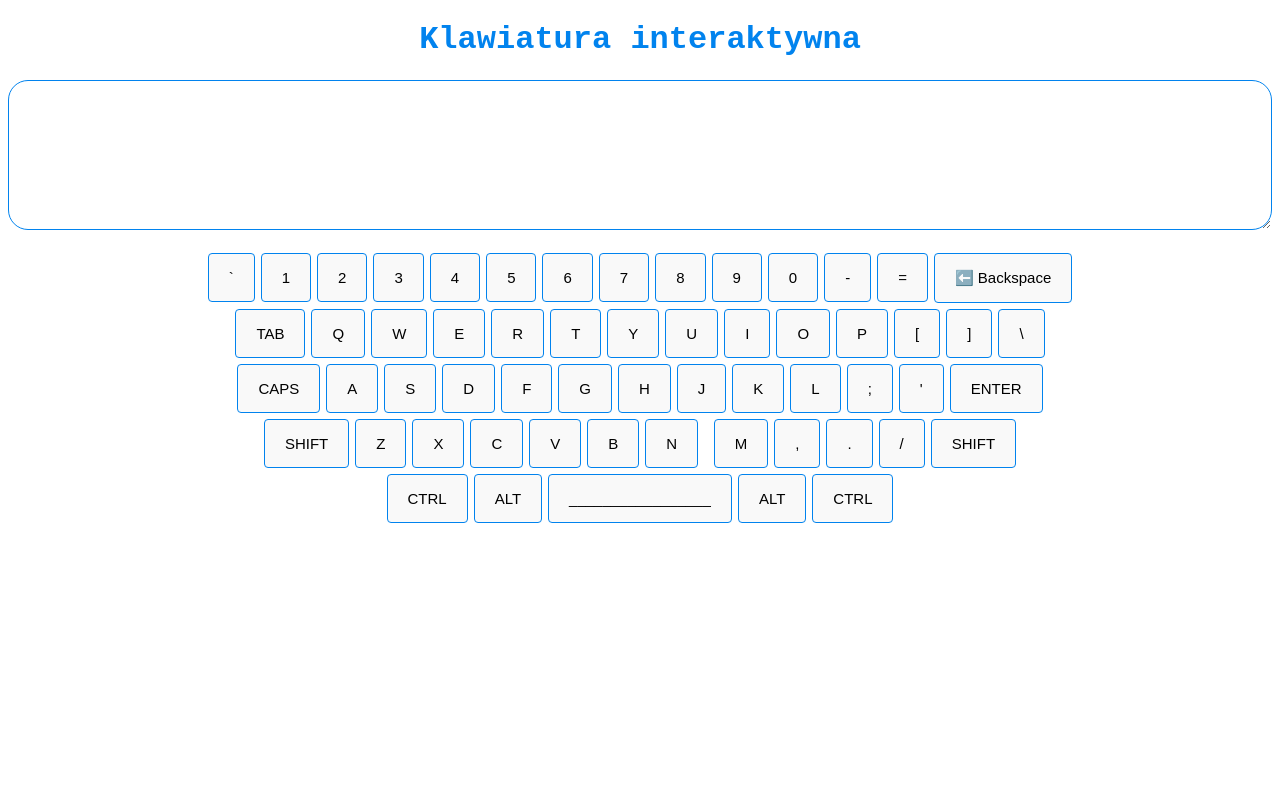
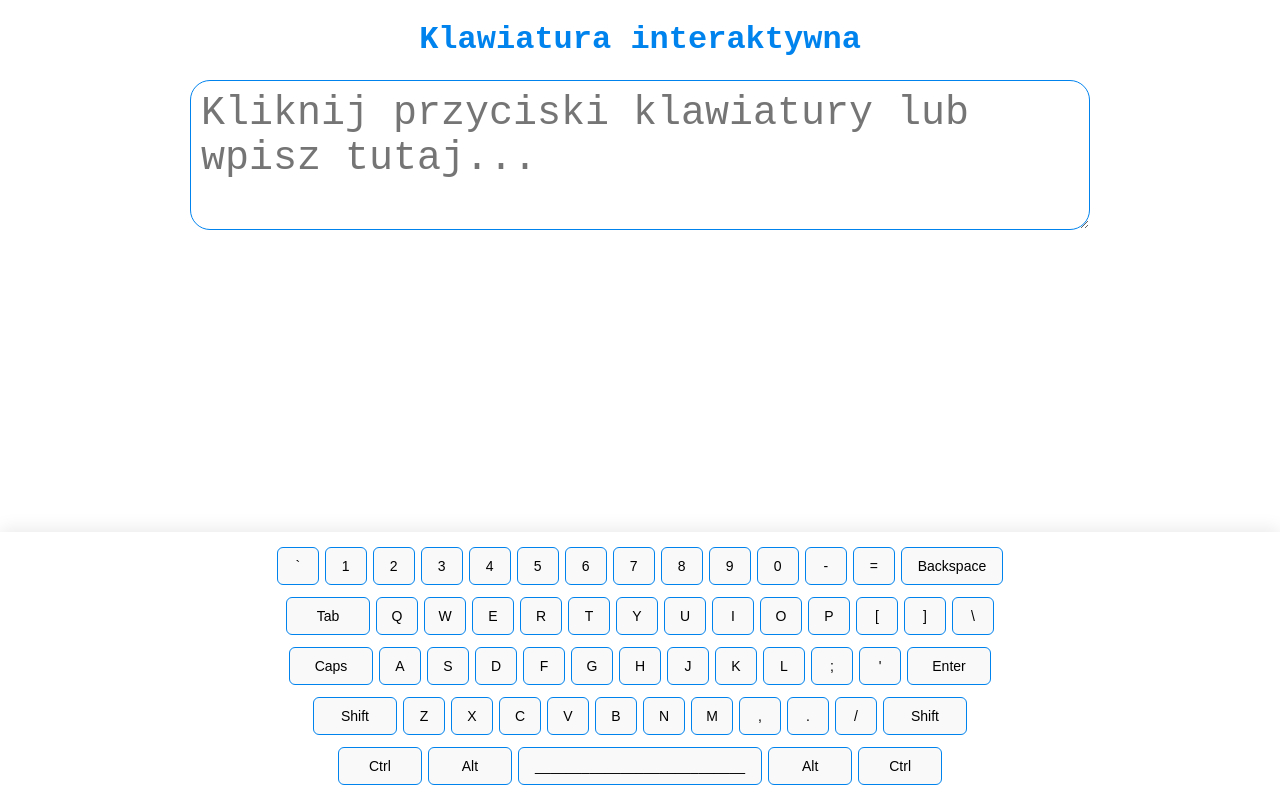
Before and after one commit to nic00la1/interactive-keyboard, a React (Vite) app in the folder interactive-keyboard/: page / in a window 1280 px wide. Built offline with nearby package versions, Linux system fonts and the light colour scheme.

Commit message:
logika + opis dokumentacji

```diff
--- a/interactive-keyboard/src/App.css
+++ b/interactive-keyboard/src/App.css
@@ -42,3 +42,73 @@ button:hover {
     background-color: #319ef7;
     color: white;
 }
+
+/* Layout aplikacji */
+.app-root {
+    padding-bottom: 260px; /* miejsce dla przyklejonej klawiatury */
+}
+
+.input-area {
+    max-width: 900px;
+    margin: 10px auto 20px;
+}
+
+.chat-log {
+    margin-top: 12px;
+    max-height: 200px;
+    overflow: auto;
+}
+
+.chat-item {
+    padding: 6px 8px;
+    border-radius: 6px;
+    background: #f1f5fb;
+    margin-bottom: 6px;
+    border: 1px solid #e6eefb;
+}
+
+/* Klawiatura "przyklejona" do dołu ekranu*/
+.keyboard {
+    position: fixed;
+    left: 0;
+    right: 0;
+    bottom: 0;
+    background: #ffffff;
+    box-shadow: 0 -4px 16px rgba(0,0,0,0.08);
+    padding: 12px 8px;
+    display: flex;
+    flex-direction: column;
+    gap: 6px;
+    align-items: center;
+    z-index: 1000;
+}
+
+.keyboard .row {
+    display: flex;
+    justify-content: center;
+    flex-wrap: nowrap;
+}
+
+.key {
+    min-width: 42px;
+    padding: 10px 12px;
+    margin: 3px;
+    border-radius: 6px;
+    font-size: 14px;
+}
+
+.key.wide {
+    min-width: 84px;
+    padding-left: 16px;
+    padding-right: 16px;
+}
+
+/* Efekt naciśnięcia klawisza */
+.key:active {
+    transform: translateY(1px);
+}
+
+/* Zrób spację widzialną dłużej */
+.row button:nth-child(1).space {
+    min-width: 160px;
+}
--- a/interactive-keyboard/src/App.jsx
+++ b/interactive-keyboard/src/App.jsx
@@ -1,89 +1,168 @@
-export default App
+import React from 'react'
 import './App.css'
 
 function App() {
+  // Przechowuje aktualny tekst wpisywany przez użytkownika,
+  // historię czatu, stan klawisza Caps Lock oraz stan klawisza Shift
+  const [text, setText] = React.useState('')
+  const [chat, setChat] = React.useState([])
+  const [capsLock, setCapsLock] = React.useState(false)
+  const [shiftActive, setShiftActive] = React.useState(false)
+  const idRef = React.useRef(1)
+  // idRef ---> dokładnie jeden ref do przechowywania ID wiadomości czatu
+
+  // Znaki, które pojawiają się po naciśnięciu klawisza Shift wraz z danym klawiszem
+  const shifted = {
+    '`': '~',
+    '1': '!',
+    '2': '@',
+    '3': '#',
+    '4': '$',
+    '5': '%',
+    '6': '^',
+    '7': '&',
+    '8': '*',
+    '9': '(',
+    '0': ')',
+    '-': '_',
+    '=': '+',
+    '[': '{',
+    ']': '}',
+    '\\': '|',
+    ';': ':',
+    "'": '"',
+    ',': '<',
+    '.': '>',
+    '/': '?'
+  }
+
+  // Układ wierszy (ciągi znaków). Użyj '___________________________' dla długiego klawisza spacji.
+  const rows = [
+    ['`','1','2','3','4','5','6','7','8','9','0','-','=','Backspace'],
+    ['Tab','Q','W','E','R','T','Y','U','I','O','P','[',']','\\'],
+    ['Caps','A','S','D','F','G','H','J','K','L',';','\'','Enter'],
+    ['Shift','Z','X','C','V','B','N','M',',','.','/','Shift'],
+    ['Ctrl','Alt','___________________________','Alt','Ctrl']
+  ]
+
+  function computeChar(label) {
+    // Zwraca znak do wstawienia zgodnie z zasadami CAPS LOCK/SHIFT
+    if (label.length === 1) {
+      const isLetter = /[a-zA-Z]/.test(label) // czy to litera
+      if (isLetter) {
+        const upper = capsLock ? label.toUpperCase() : label.toLowerCase()
+        // jeśli SHIFT jest aktywny, odwróć wielkość liter
+        return shiftActive ? (upper === label ? label.toLowerCase() : label.toUpperCase()) : (capsLock ? label.toUpperCase() : label.toLowerCase())
+      }
+      // jeśli SHIFT jest aktywny i istnieje odpowiednik w shifted, zwróć go
+      if (shiftActive && shifted[label]) return shifted[label]
+      if (shiftActive && /[a-zA-Z]/.test(label)) return label.toUpperCase() // a-zA-Z oznacza litery, które się zmieniają po naciśnięciu SHIFT
+      return label
+    }
+    return ''
+  }
+
+  function handleKey(label) {
+    if (label === 'Backspace') {
+      setText(t => t.slice(0, -1))
+      return
+    }
+    if (label === 'Tab') {
+      setText(t => t + '\t')
+      if (shiftActive) setShiftActive(false)
+      return
+    }
+    if (label === '___________________________') { // Klawisz spacji
+      setText(t => t + ' ')
+      if (shiftActive) setShiftActive(false)
+      return
+    }
+    if (label === 'Enter') {
+      // Wysłanie czatu
+      const value = text.trim()
+      const id = idRef.current++
+      if (value.length > 0) {
+        setChat(c => [...c, { id, value }]) // Dodaj wiadomość do historii czatu
+      }
+      setText('')
+      if (shiftActive) setShiftActive(false)
+      return
+    }
+    if (label === 'Caps') {
+      setCapsLock(v => !v)
+      return
+    }
+    if (label === 'Shift') {
+      // Zrób SHIFT aktywnym dla następnego naciśnięcia klawisza
+      setShiftActive(true)
+      return
+    }
+
+    // --- CTRL I ALT nie robi nic na ten moment -----> program go ignoruje -->
+    if (label === 'Ctrl' || label === 'Alt') return
+
+    // W przeciwnym razie wstaw znak(i)
+    const ch = computeChar(label)
+    if (ch) {
+      // Jeśli to litera, zastosuj odpowiednio logikę caps/shift
+      const finalChar = (() => {
+        if (label.length === 1 && /[a-zA-Z]/.test(label)) {
+          let base = label
+          // CAPSLOCK sprawia, że litery są wielkie
+          if (capsLock) base = base.toUpperCase()
+          else base = base.toLowerCase()
+          // jeśli SHIFT jest aktywny, odwróć wielkość liter
+          if (shiftActive) base = base === base.toLowerCase() ? base.toUpperCase() : base.toLowerCase()
+          return base
+        }
+        // jeśli SHIFT jest aktywny i istnieje odpowiednik w shifted, zwróć go
+        // (jednocyfrowe/pojedyncze znaki nie będące literami)
+        if (label.length === 1 && shifted[label] && shiftActive) return shifted[label]
+        return label
+      })()
+
+      setText(t => t + finalChar)
+    }
+
+    // SHIFT działa tylko dla pojedynczego naciśnięcia
+    if (shiftActive) setShiftActive(false)
+  }
 
   return (
-    <>
-      <div>
-        <h1>Klawiatura interaktywna</h1>
-        <textarea></textarea>
-        <div className='keyboard'>
-          {/* Rząd 1 - 14 Przycisków*/}
-          <div className='row'>
-            <button>`</button>
-            <button>1</button>
-            <button>2</button>
-            <button>3</button>
-            <button>4</button>
-            <button>5</button>
-            <button>6</button>
-            <button>7</button>
-            <button>8</button>
-            <button>9</button>
-            <button>0</button>
-            <button>-</button>
-            <button>=</button>
-            <button>⬅️ Backspace</button>
-          </div>
-          {/* Rząd 2 - 14 Przycisków*/}
-          <div className='row'>
-            <button>TAB</button>
-            <button>Q</button>
-            <button>W</button>
-            <button>E</button>
-            <button>R</button>
-            <button>T</button>
-            <button>Y</button>
-            <button>U</button>
-            <button>I</button>
-            <button>O</button>
-            <button>P</button>
-            <button>[</button>
-            <button>]</button>
-            <button>\</button>
-        </div>
-        {/* Rząd 3 - 13 Przycisków*/}
-        <div className='row'>
-          <button>CAPS</button>
-          <button>A</button>
-          <button>S</button>
-          <button>D</button>
-          <button>F</button>
-          <button>G</button>
-          <button>H</button>
-          <button>J</button>
-          <button>K</button>
-          <button>L</button>
-          <button>;</button>
-          <button>'</button>
-          <button>ENTER</button>
-          </div>
-        {/* Rząd 4 - 12 Przycisków*/}
-        <div className='row'>
-          <button>SHIFT</button>
-          <button>Z</button>
-          <button>X</button>
-          <button>C</button>
-          <button>V</button>
-          <button>B</button>
-          <button>N</button> {/* 7 przycisk w 4 rzędzie na klawiaturze  */}
-          <button>M</button>
-          <button>,</button>
-          <button>.</button>
-          <button>/</button>
-          <button>SHIFT</button>
-          </div>
-        {/* Rząd 5 - 5 Przycisków*/}
-          <div className='row'>
-            <button>CTRL</button>
-            <button>ALT</button>
-            <button>_________________</button>
-            <button>ALT</button>
-            <button>CTRL</button>
-          </div>
+    <div className="app-root">
+      <h1>Klawiatura interaktywna</h1>
+
+      <div className="input-area">
+        <textarea
+          value={text}
+          onChange={e => setText(e.target.value)} // Pozwala również na wpisywanie z fizycznej klawiatury
+          placeholder="Kliknij przyciski klawiatury lub wpisz tutaj..."
+        />
+
+        <div className="chat-log">
+          {chat.map(m => ( // dla każdej wiadomości w czacie
+            <div key={m.id} className="chat-item">#{m.id}: {m.value}</div> // wyświetl wiadomość (ID i wartość wiadomości)
+          ))}
         </div>
       </div>
-    </>
+
+      <div className="keyboard">
+        {rows.map((row, ri) => ( // dla każdego wiersza w układzie klawiatury
+          <div className="row" key={ri}>
+            {row.map((k, ki) => (
+              <button
+                key={ki} // klawiszowi przypisany jest unikalny klucz
+                className={['key', k.length > 1 ? 'wide' : ''].join(' ')} // jeśli etykieta klawisza jest długa, nadaj mu klasę "wide", która rozszerza jego szerokość (Etykieta, czyli, nazwa klawisza, np. "Backspace" jest długa)
+                onClick={() => handleKey(k === '\\' ? '\\' : k)}
+              >
+                {k}
+              </button>
+            ))}
+          </div>
+        ))}
+      </div>
+    </div>
   )
 }
+
+export default App
```
